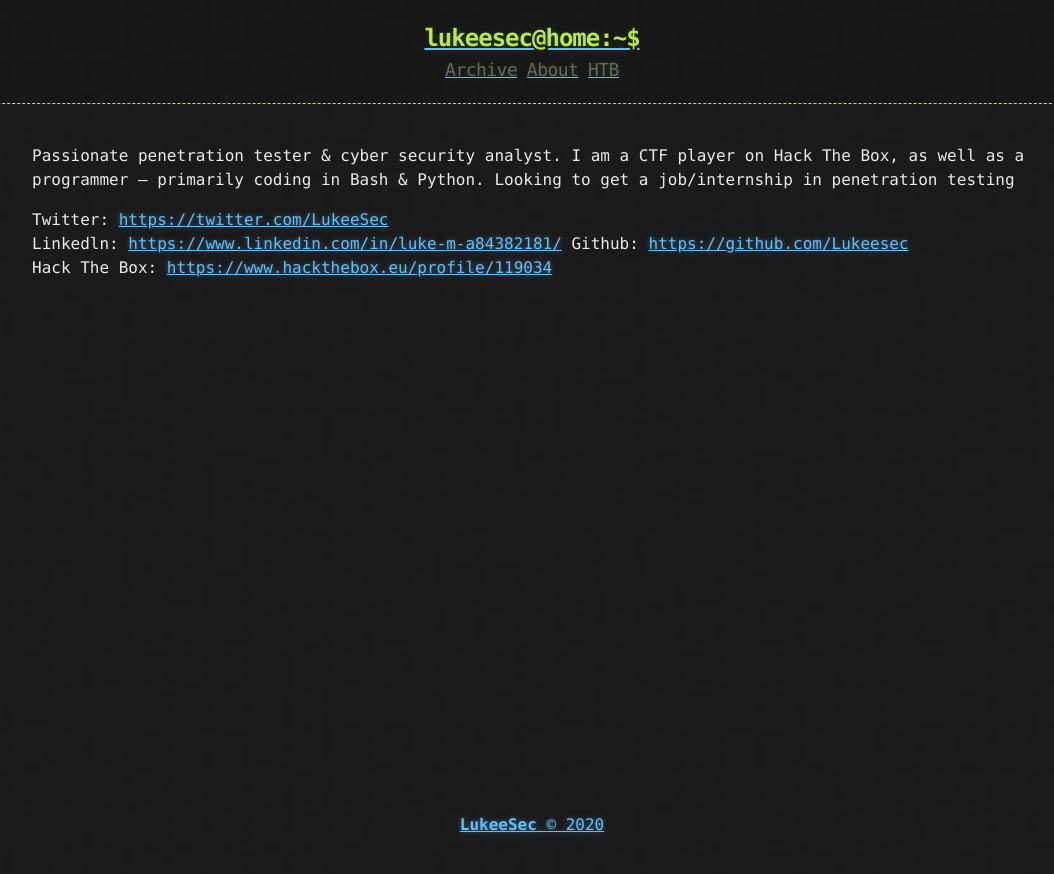
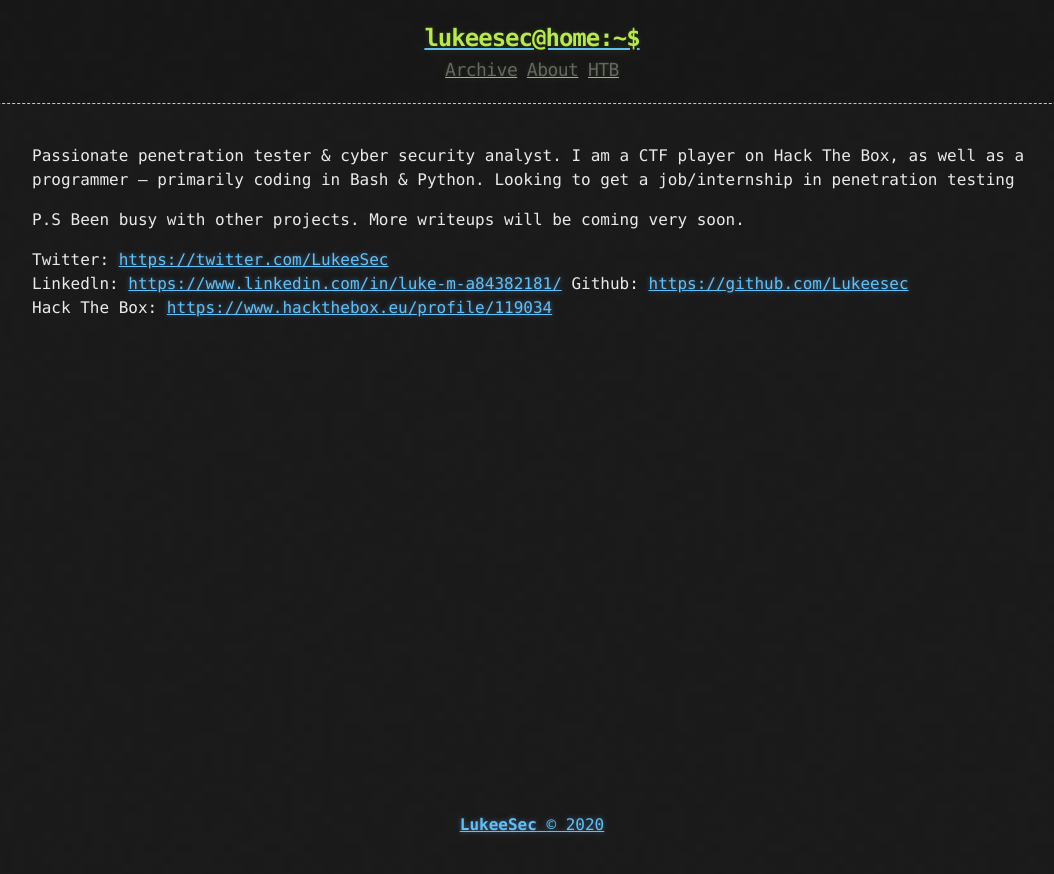
Before and after one commit to Lukeesec/LukeeSec.github.io, a Jekyll site: the page built from about.md, in a window 1280 px wide. Shown: the top 874 px of the page, without its empty margins (108-1162 px from the left). Built offline with Jekyll 4.4.1, drawn with Linux system fonts in a browser that asks for light colours.

Commit message:
Update about.md

```diff
--- a/about.md
+++ b/about.md
@@ -5,6 +5,8 @@ title: About
 
 Passionate penetration tester & cyber security analyst. I am a CTF player on Hack The Box, as well as a programmer -- primarily coding in Bash & Python. Looking to get a job/internship in penetration testing
 
+P.S Been busy with other projects. More writeups will be coming very soon.
+
 Twitter: <https://twitter.com/LukeeSec>
 Linkedln: <https://www.linkedin.com/in/luke-m-a84382181/>
 Github: <https://github.com/Lukeesec>
```
